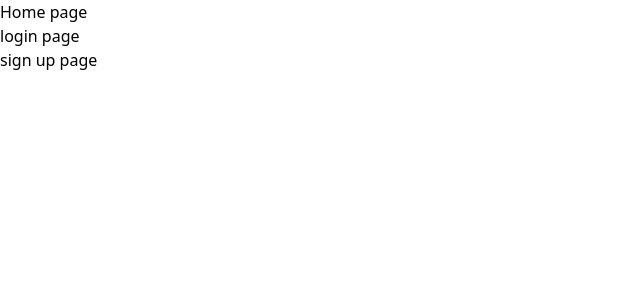
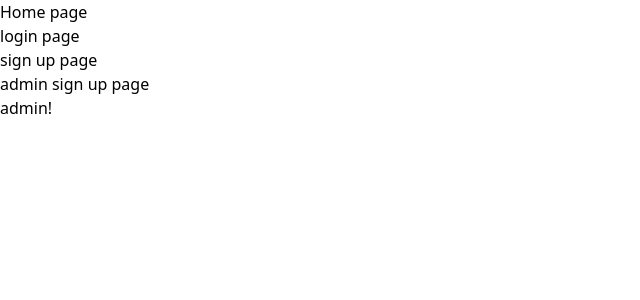
Before and after one commit to Amir2210/JaMoveo-Frontend, a React (Vite) app: page /admin-sign-up-page in a window 1280 px wide. Shown: the top 300 px of the page, without its empty margins (0-640 px from the left). Built offline with nearby package versions, Linux system fonts and the light colour scheme.

Commit message:
Create admin sign up page

```diff
--- a/src/App.jsx
+++ b/src/App.jsx
@@ -3,18 +3,20 @@ import { Routes, Route } from 'react-router'
 import { HomeIndex } from './pages/HomeIndex'
 import { Login } from './pages/Login'
 import { SignUp } from './pages/SignUp'
+import { SignUpAdmin } from './pages/SignUpAdmin'
 
 function App() {
 
   return (
-    <div>
+    <main>
       <AppHeader />
       <Routes>
         <Route path='/' element={<HomeIndex />} />
         <Route path='/login-page' element={<Login />} />
         <Route path='/sign-up-page' element={<SignUp />} />
+        <Route path='/admin-sign-up-page' element={<SignUpAdmin />} />
       </Routes>
-    </div>
+    </main>
   )
 }
 
--- a/src/components/AppHeader.jsx
+++ b/src/components/AppHeader.jsx
@@ -7,6 +7,7 @@ export function AppHeader() {
           <li><Link to={'/'}>Home page</Link></li>
           <li><Link to={'/login-page'}>login page</Link></li>
           <li><Link to={'/sign-up-page'}>sign up page</Link></li>
+          <li><Link to={'/admin-sign-up-page'}>admin sign up page</Link></li>
         </ul>
       </nav>
     </header>
--- /dev/null
+++ b/src/pages/SignUpAdmin.jsx
@@ -0,0 +1,5 @@
+export function SignUpAdmin() {
+  return (
+    <h1>admin!</h1>
+  )
+}
```
